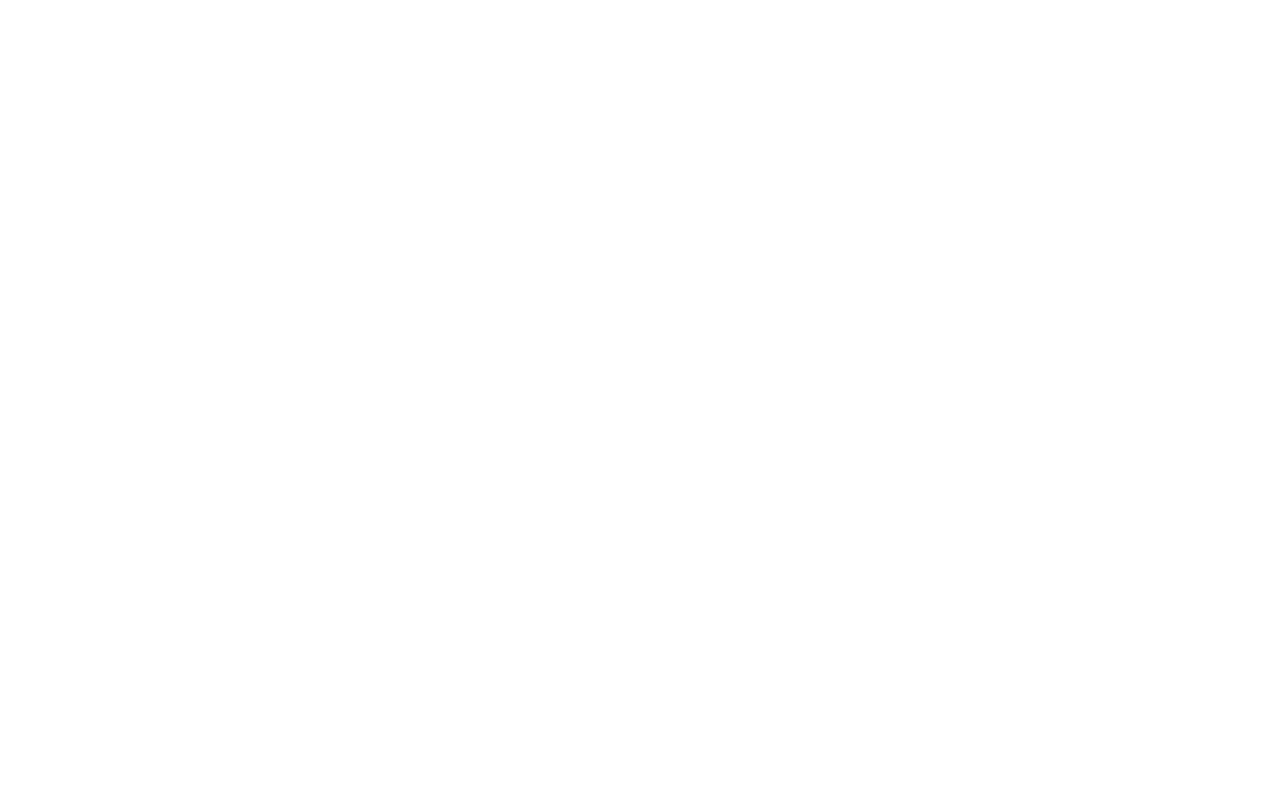
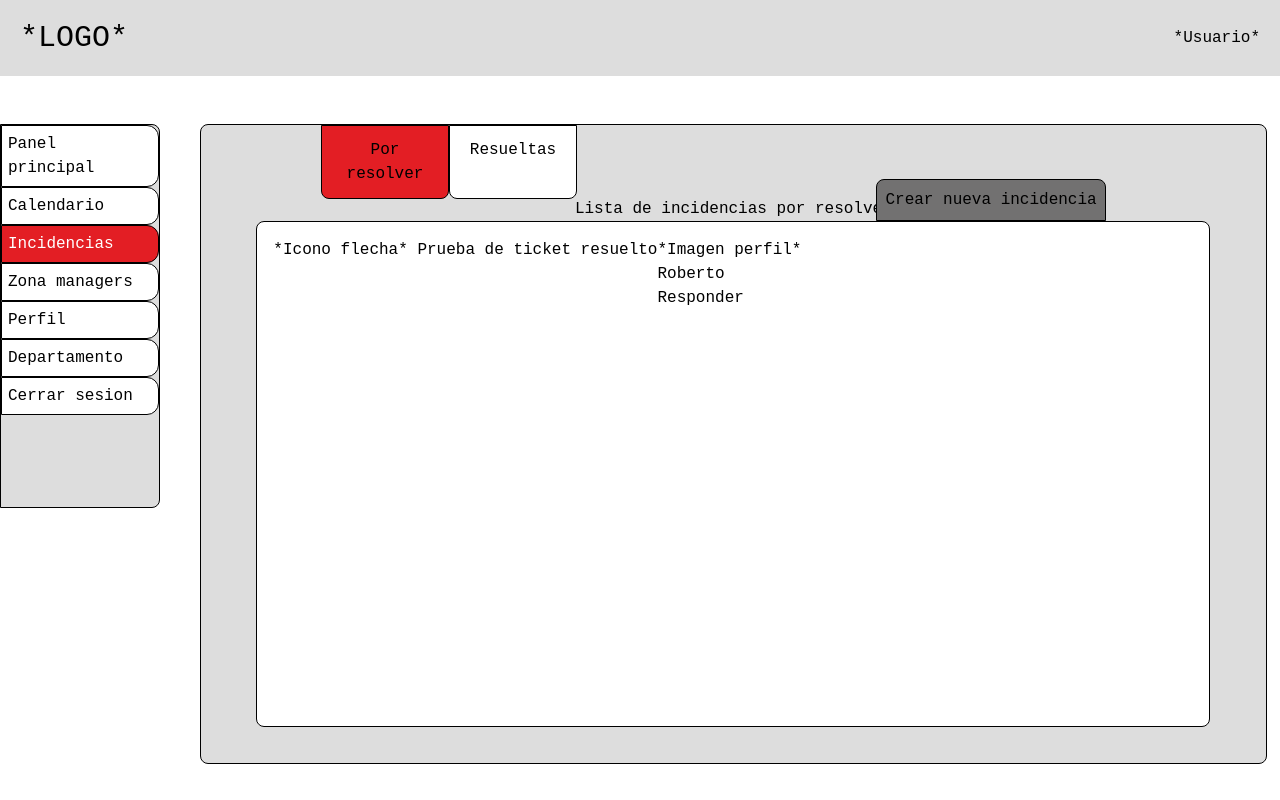
Before and after one commit to DanielJimenez357/Logface, a React app in the folder frontend/: page /incidencias in a window 1280 px wide. Before the commit this address had no page. Built offline with nearby package versions, Linux system fonts and the light colour scheme; the HTML template or start-up script is replaced by a standard one.

Commit message:
menu incidencias casi terminado

```diff
--- a/frontend/src/App.jsx
+++ b/frontend/src/App.jsx
@@ -2,13 +2,19 @@ import { Routes, Route } from 'react-router-dom'
 import Layout from './components/main/Layout.jsx'
 import Dashboard from './components/dashboard/Dashboard.jsx'
 import Ticket_System from './components/ticket_system/Ticket_System.jsx'
+import Ticket_Unresolved from './components/ticket_system/Ticket_Unresolved.jsx'
+import Ticket_Resolved from './components/ticket_system/Ticket_Resolved.jsx'
+
 
 function App() {
   return(
   <Routes>
     <Route path="/" element={<Layout />}>
       <Route index element={<Dashboard />} />
-      <Route path="tickets" element={<Ticket_System/>} />
+      <Route path="incidencias" element={<Ticket_System/>} >
+          <Route index element={<Ticket_Unresolved/>} />
+          <Route path="resueltos" element={<Ticket_Resolved/>} />
+      </Route>
     </Route>
     </Routes>
   )
--- a/frontend/src/components/main/Navbar.jsx
+++ b/frontend/src/components/main/Navbar.jsx
@@ -7,7 +7,7 @@ function Navbar() {
     <div className="bg-gris1 flex  flex-col w-1/8 mr-2 border rounded-r-lg border-negro1 h-96">
       <Link_Header link_name="Panel principal" route="" />
       <Link_Header link_name="Calendario" />
-      <Link_Header link_name="Incidencias" route="tickets"  />
+      <Link_Header link_name="Incidencias" route="incidencias"  />
       <Link_Header link_name="Zona managers" />
       <Link_Header link_name="Perfil" />
       <Link_Header link_name="Departamento" />
--- a/frontend/src/components/ticket_system/Ticket_Panel.jsx
+++ b/frontend/src/components/ticket_system/Ticket_Panel.jsx
@@ -1,11 +1,15 @@
-import Ticket from './Ticket.jsx'
+import Ticket_Unresolved from './Ticket_Unresolved.jsx'
+import Ticket_Resolved from './Ticket_Resolved.jsx'
+import {Outlet} from 'react-router-dom'
+
+
 
 function Ticket_Panel() {
  return (
  <>
    <div className="bg-white w-full h-9/10 border p-4 border-negro1 rounded-lg" >
-      <Ticket ticket_content="He tenido un problema con la contraseña, se me ha olvidado cual era." />
-    </div>
+    <Outlet />
+      </div>
     </>
  )
 }
--- a/frontend/src/components/ticket_system/Ticket.jsx
+++ b/frontend/src/components/ticket_system/Ticket_Resolved.jsx
@@ -1,5 +1,5 @@
 import Ticket_Response from './Ticket_Response.jsx'
-function Ticket({ticket_content}) {
+function Ticket_Resolved({ticket_content}) {
   return (
   <>
     <div>
@@ -12,4 +12,4 @@ function Ticket({ticket_content}) {
   )
 }
 
-export default Ticket
+export default Ticket_Resolved
--- a/frontend/src/components/ticket_system/Ticket_System.jsx
+++ b/frontend/src/components/ticket_system/Ticket_System.jsx
@@ -1,10 +1,22 @@
 import Ticket_Panel from './Ticket_Panel.jsx'
+import { NavLink } from 'react-router-dom'
 
 function Ticket_System() {
+
+  const TabStyles = ({isActive}) =>
+    `transition-colors p-3 border text-center w-[50%] border-negro1  rounded-b-lg ${isActive ? 'bg-rojo1' : 'bg-white'} `
+
   return (
   <>
-    <div className="w-11/12 h-11/12 mt-10 bg-amber-300 flex flex-col justify-end items-center">
-      <p>Lista de incidencias por resolver</p>
+      <div className="absolute top-0 w-[20vw] left-30 flex flex-row">
+        <NavLink end to="/incidencias" className={TabStyles}>Por resolver</NavLink>
+        <NavLink to="resueltos" className={TabStyles}>Resueltas</NavLink>
+      </div>
+    <div className="w-11/12 h-11/12 mt-1 flex flex-col justify-end items-center">
+        <div className="flex flex-row h-10 items-end">
+          <p>Lista de incidencias por resolver</p>
+         <p className="absolute right-40 border border-negro1 bg-gris2 hover:bg-gris1 hover:cursor-pointer active:bg-white transition-colors p-2 rounded-t-lg">Crear nueva incidencia</p>
+        </div>
         <Ticket_Panel />
     </div>
     </>
--- /dev/null
+++ b/frontend/src/components/ticket_system/Ticket_Unresolved.jsx
@@ -0,0 +1,15 @@
+import Ticket_Response from './Ticket_Response.jsx'
+function Ticket_Unresolved({ticket_content}) {
+  return (
+  <>
+    <div >
+        <p>{ticket_content}</p>
+      <div>
+       <Ticket_Response response_content =" Prueba de ticket resuelto"/>
+      </div>
+    </div>
+    </>
+  )
+}
+
+export default Ticket_Unresolved
```
